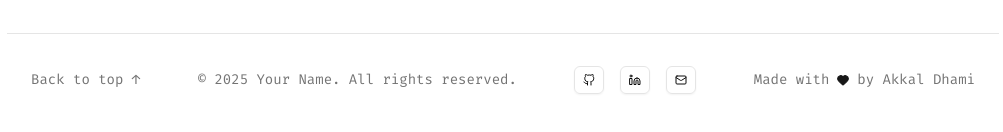
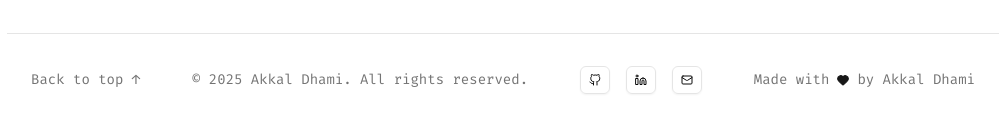
Before and after one commit to AkkalDhami/minimal-portfolio-template, a Next.js app: page / in a window 1280 px wide. Shown: the part 11179-11311 px from the top of the page, without its empty margins (137-1140 px from the left). Built offline with nearby package versions, Linux system fonts and the light colour scheme.

Commit message:
update footer section

```diff
--- a/src/components/home/footer-section.tsx
+++ b/src/components/home/footer-section.tsx
@@ -12,7 +12,7 @@ export default function FooterSection() {
       <div className="container mx-auto px-6 py-8">
         <div className="flex flex-col sm:flex-row justify-between items-center gap-4">
           <div className="text-muted-foreground text-sm order-2 sm:order-1">
-            © {currentYear} Your Name. All rights reserved.
+            © {currentYear} Akkal Dhami. All rights reserved.
           </div>
 
           <div className="flex gap-3 order-1 sm:order-2">
```
